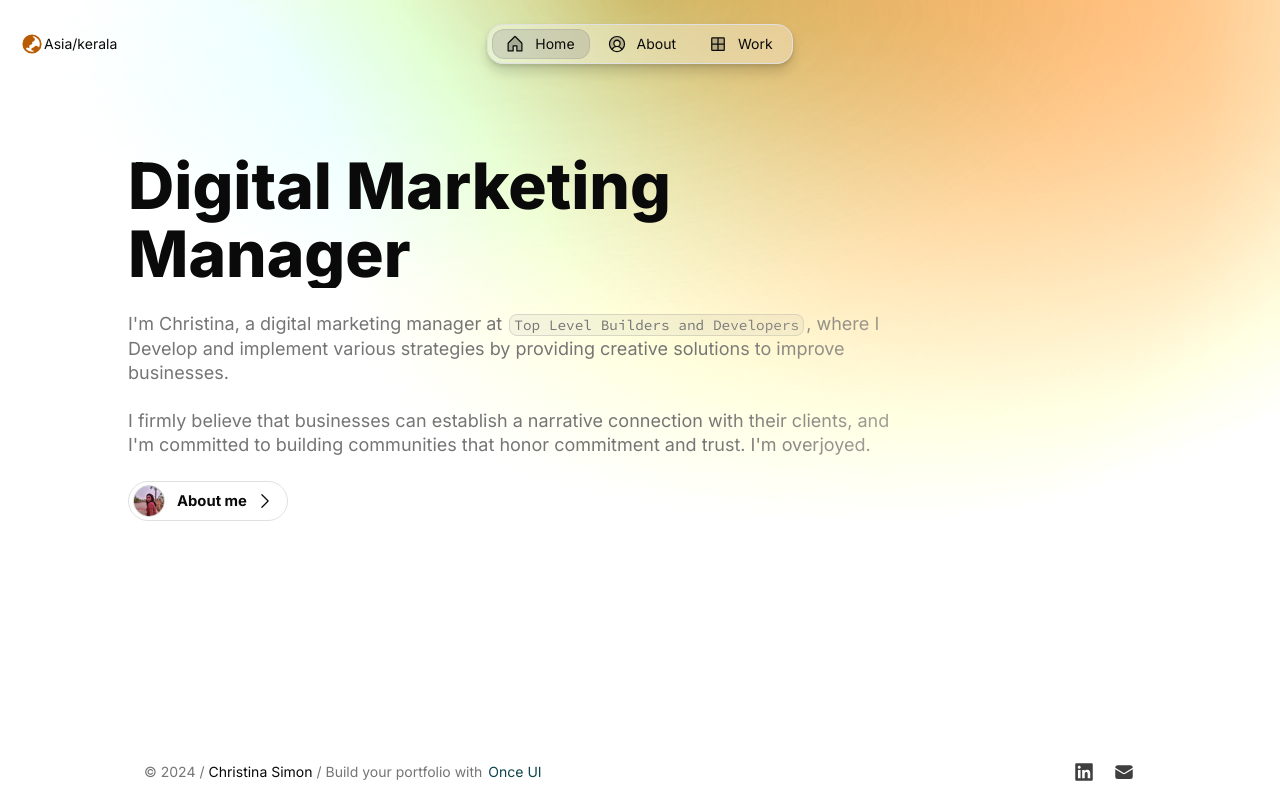
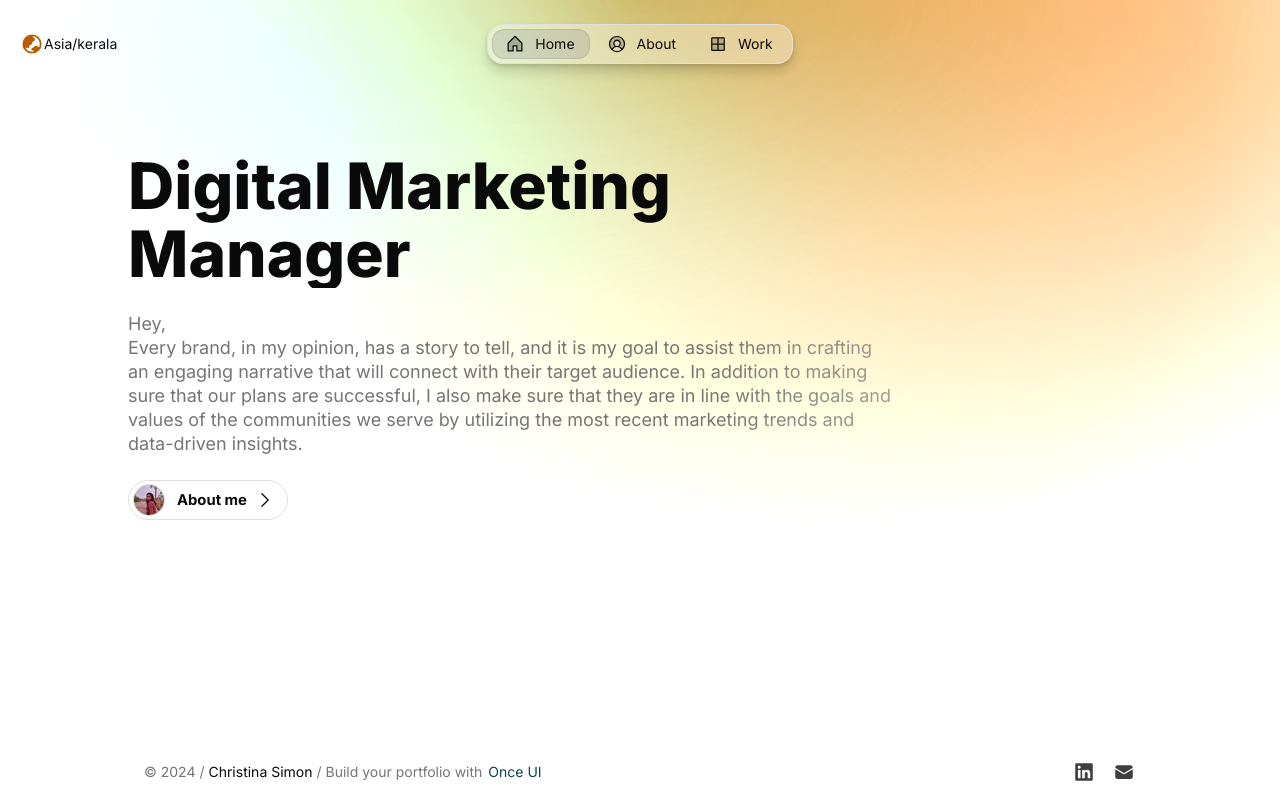
Before and after one commit to abhiram8898/Digital-Marketting-work, a Next.js app: page / in a window 1280 px wide. Built offline with nearby package versions, Linux system fonts and the light colour scheme.

Commit message:
Update content.js

```diff
--- a/src/app/resources/content.js
+++ b/src/app/resources/content.js
@@ -19,13 +19,9 @@ const social = [
   {
     name: "LinkedIn",
     icon: "linkedin",
-    link: "www.linkedin.com/in/christina-simon-17909a1b9",
+    link: "https://www.linkedin.com/in/christina-simon-17909a1b9",
   },
-  {
-    name: "X",
-    icon: "x",
-    link: "",
-  },
+
   {
     name: "Email",
     icon: "email",
@@ -40,14 +36,20 @@ const home = {
   headline: <>Digital Marketing Manager</>,
   subline: (
     <>
-      I'm Christina, a digital marketing manager at{" "}
+      Hey,
+      <br />
+      {/* I'm Christina, a digital marketing manager at{" "}
       <InlineCode>Top Level Builders and Developers</InlineCode>, where I
       Develop and implement various strategies by providing creative solutions
-      to improve businesses.
-      <br />
-      <br /> I firmly believe that businesses can establish a narrative
-      connection with their clients, and I'm committed to building communities
-      that honor commitment and trust. I'm overjoyed.
+      to improve businesses. */}
+      {/* <br />
+      <br /> */}
+      Every brand, in my opinion, has a story to tell, and it is my goal to
+      assist them in crafting an engaging narrative that will connect with their
+      target audience. In addition to making sure that our plans are successful,
+      I also make sure that they are in line with the goals and values of the
+      communities we serve by utilizing the most recent marketing trends and
+      data-driven insights.
     </>
   ),
 };
```
